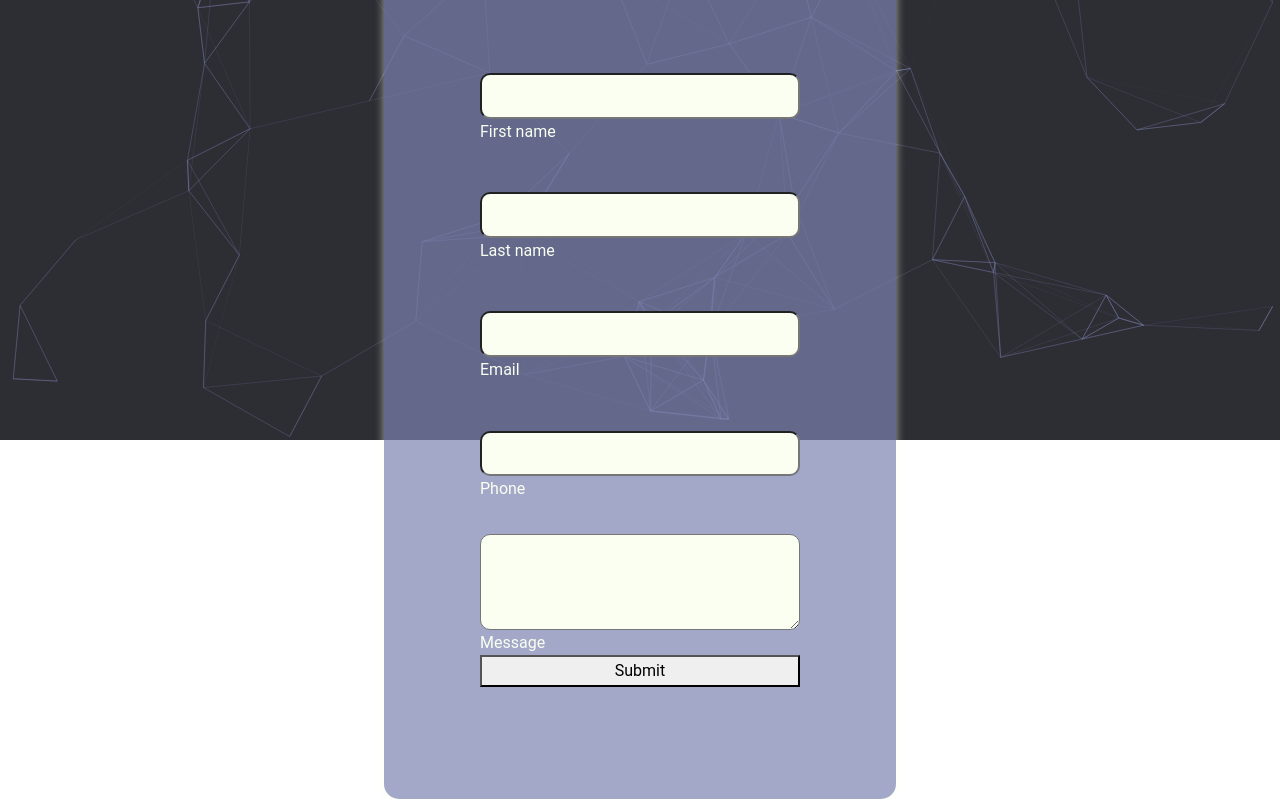
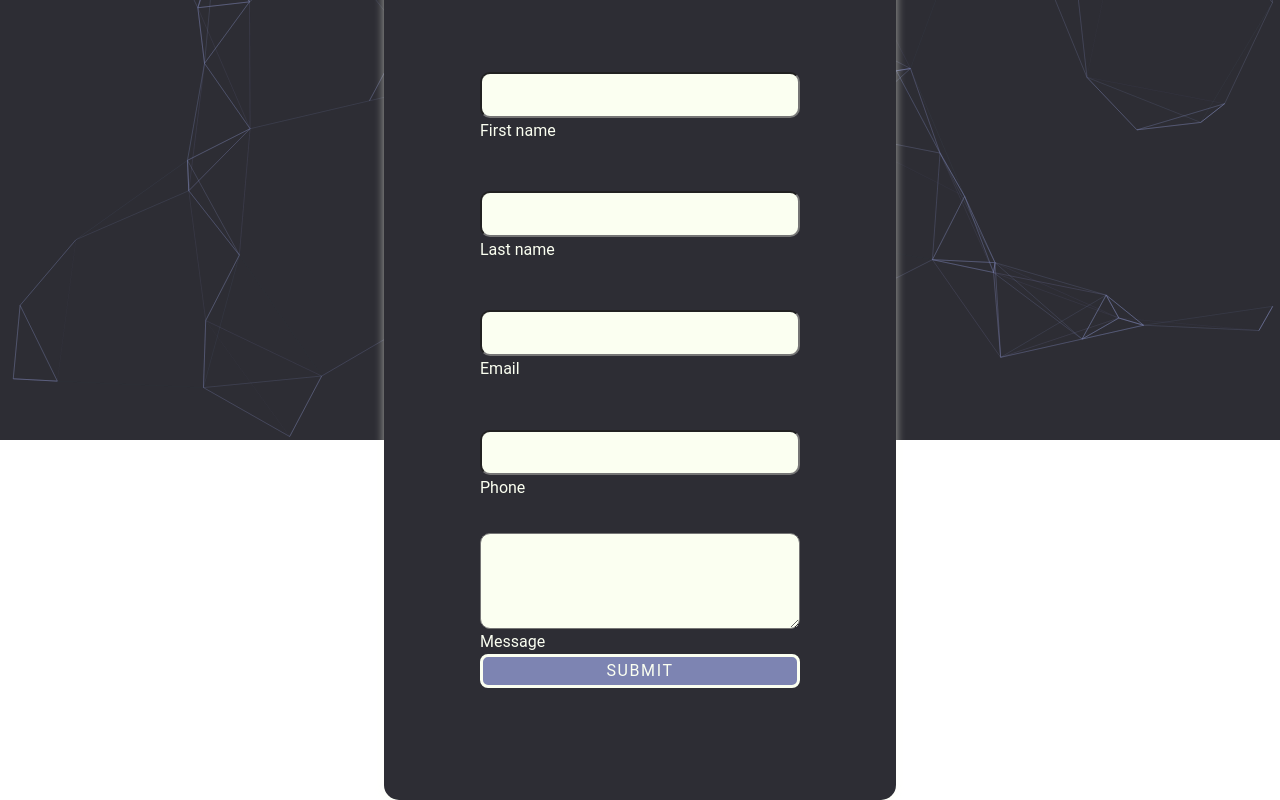
Before and after one commit to JaQwae/portfolio-page, a React (Vite) app: page /connect in a window 1280 px wide. Shown: the part 360-1160 px from the top of the page. Built offline with nearby package versions, Linux system fonts and the light colour scheme.

Commit message:
connect color scheme changed error messages color changed background z index moved to the back

```diff
--- a/src/App.css
+++ b/src/App.css
@@ -3,13 +3,13 @@
     /* dark colors scheme */
     --primary-dark-color: #2D2D34;
     --secondary-dark-color: #7D84B2;
-    --secondary-dark-color-container: rgba(125, 132, 178, 0.7);
+    /* --secondary-dark-color-container: rgba(125, 132, 178, 0.7); */
     --tertiary-dark-color: #fbfff1;
     --tertiary-dark-color-container-shadow:rgba(251, 255, 241, 0.6);
     /* light colors scheme */
     --primary-light-color: #FEF8DD;
     --secondary-light-color: #25CED1;
-    --secondary-light-color-container: rgba(37, 206, 209, 0.7);
+    /* --secondary-light-color-container: rgba(37, 206, 209, 0.7); */
     --tertiary-light-color: #856d4d;
     --tertiary-light-color-container-shadow:rgba(133, 109, 77, 0.6);
     /* box shadow */
@@ -180,7 +180,7 @@
 
 /* connect form light */
 #connect-page-form-light{
-    background-color: var(--secondary-light-color-container);
+    background-color: var(--primary-light-color);
     box-shadow: var(--box-shadow-light);
 }
 
@@ -190,7 +190,7 @@
 
 /* connect form dark */
 #connect-page-form-dark{
-    background-color: var(--secondary-dark-color-container);
+    background-color: var(--primary-dark-color);
     box-shadow: var(--box-shadow-dark);
 }
 
@@ -198,4 +198,65 @@
     background-color: var(--tertiary-dark-color);
 }
 
+.connect-form-submit-button{
+    border: 0.2em solid;
+    border-radius: 0.5em;
+    text-transform: uppercase;
+    letter-spacing: 0.1em;
+    position: relative;
+    overflow: hidden;
+}
+
+#connect-form-submit-button-dark{
+    background-color: var(--secondary-dark-color);
+    color: var(--tertiary-dark-color);
+    border-color:var(--tertiary-dark-color);
+}
+
+#connect-form-submit-button-light{
+    background-color: var(--secondary-light-color);
+    color: var(--tertiary-light-color);
+    border-color:var(--tertiary-light-color);
+}
+
+#connect-form-submit-button-dark span{
+    background-color: var(--primary-dark-color);
+}
+
+#connect-form-submit-button-light span{
+    background-color: var(--primary-light-color);
+}
+
+.connect-form-submit-button span {
+    position: absolute;
+    width: 25%;
+    height: 100%;
+    transform: translateY(150%);
+    border-radius:25%;
+    left: calc((var(--n) - 1) * 25%);
+    transition: 0.5s;
+    transition-delay: calc((var(--n) - 1) * 0.1s);
+    z-index: 0;
+}
+.connect-form-submit-button:hover span {
+    transform: translateY(0) scale(2);
+}
+.connect-form-submit-button span:nth-child(1) {
+    --n: 1;
+}
+.connect-form-submit-button span:nth-child(2) {
+    --n: 2;
+}
+.connect-form-submit-button span:nth-child(3) {
+    --n: 3;
+}
+.connect-form-submit-button span:nth-child(4) {
+    --n: 4;
+}
+
+#connect-form-error-message{
+    color: red;
+    text-align: center;
+}
+
 /* Add media styling for form for phones */
--- a/src/components/config/particles-background.jsx
+++ b/src/components/config/particles-background.jsx
@@ -106,7 +106,7 @@ const particlesConfig = {
   fpsLimit: 120,
   fullScreen: {
     enable: true,
-    zIndex: -1,
+    zIndex: -10,
   },
   interactivity: {
     events: {
--- a/src/components/pages/Connect.jsx
+++ b/src/components/pages/Connect.jsx
@@ -198,10 +198,15 @@ const Connect = (theme) => {
                         onClick={handleFormSubmit}
                         value="Submit"
                         type="button"
-                    >Submit</button>
+                        className="connect-form-submit-button"
+                        id={`connect-form-submit-button-${theme.theme}`}
+                    >
+                        Submit
+                        <span></span><span></span><span></span><span></span>
+                    </button>
                 </section>
                 <section className='connect-form-error-message-container'>
-                    <p id={`connect-form-error-message-${theme.theme}`}>
+                    <p id={'connect-form-error-message'}>
                         {errorMessage}
                     </p>
                 </section>
```
